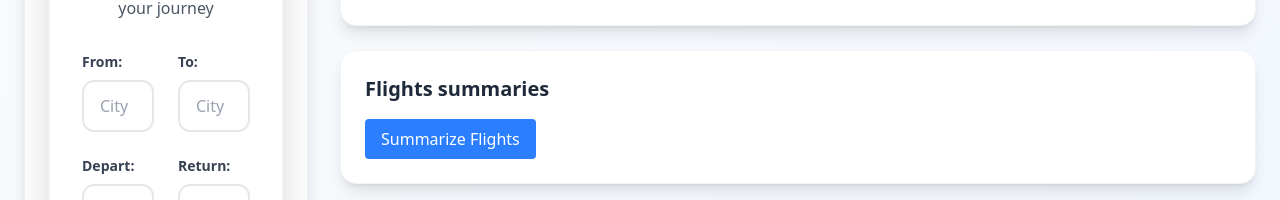
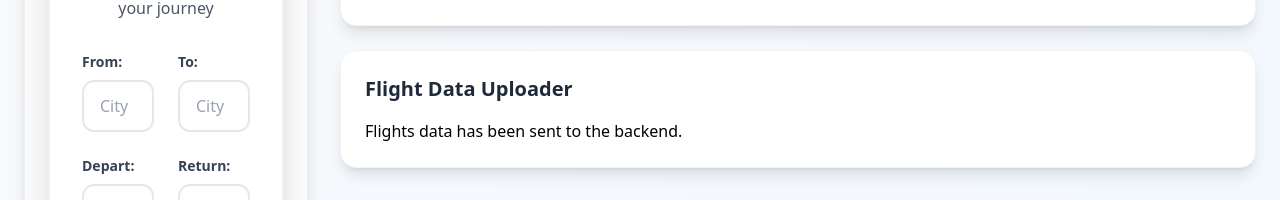
Before and after one commit to nancyerika04/SkyFare_client, a React (Vite) app: page /dashboard in a window 1280 px wide. Shown: the part 447-647 px from the top of the page. Built offline with nearby package versions, Linux system fonts and the light colour scheme; no server answers.

Commit message:
flight summarize

```diff
--- a/src/components/flightSummary.jsx
+++ b/src/components/flightSummary.jsx
@@ -1,52 +1,34 @@
-import React from 'react'
-import { useState } from 'react'
-import { GoogleGenerativeAI } from "@google/generative-ai";
-import flight from '../../flights_data.json'
+import React, { useEffect } from "react";
+import flight from "../../flights_data.json";
 
-export default function flightSummary() {
-const[summary, setSummary] = useState('');
-const gemini = new GoogleGenerativeAI(import.meta.env.VITE_GEMINI_KEY);
-const handleSummarize = async() => {
-    try {
-    const model = gemini.getGenerativeModel({model: "gemini-2.0-flash"});
-    const flighttext = JSON.stringify(flight, null, 2);
-    const prompt = `
-    You are provided with a list of flights in JSON format:
-    ${flighttext}
+export default function FlightDataSender() {
+  useEffect(() => {
+    const sendFlightsData = async () => {
+      try {
+        const res = await fetch("http://localhost:5000/flights-data", {
+          method: "POST",
+          headers: {
+            "Content-Type": "application/json",
+          },
+          body: JSON.stringify({ flights: flight }), // send JSON to backend
+        });
 
-    Generate a concise summary highlighting only the key insights, including the total number of flights, delays, and any notable patterns. Do not display the raw data—only the summary.Don't give md format just normal text
-    `;
-    const result = await model.generateContent(prompt);
-    const response = await result.response;
-    setSummary(response.text());
+        const data = await res.json();
+        console.log("Backend response:", data);
+      } catch (error) {
+        console.error("Error sending flights data:", error);
+      }
+    };
 
-    await fetch("http://localhost:5000/summary",{
-        method:"POST",
-        headers:{
-            "Content-Type":"application/json"
-        },
-        body:JSON.stringify({summary:response.text()})
-    }
+    sendFlightsData();
+  }, []);
 
-    );}
-    catch(error){
-        console.error('error', error);
-    }
-};
-return(
+  return (
     <div>
-      <h1 className='text-xl font-semibold text-gray-800 mb-4'>Flights summaries</h1>
-      <button
-        onClick={handleSummarize}
-        className="px-4 py-2 bg-blue-500 text-white rounded"
-      >
-        Summarize Flights
-      </button>
-      {summary && (
-        <div className="mt-4 p-3 border rounded bg-gray-100">
-          <pre className='whitespace-pre-wrap break-words'>{summary}</pre>
-        </div>
-      )}
+      <h1 className="text-xl font-semibold text-gray-800 mb-4">
+        Flight Data Uploader
+      </h1>
+      <p>Flights data has been sent to the backend.</p>
     </div>
   );
 }
```
